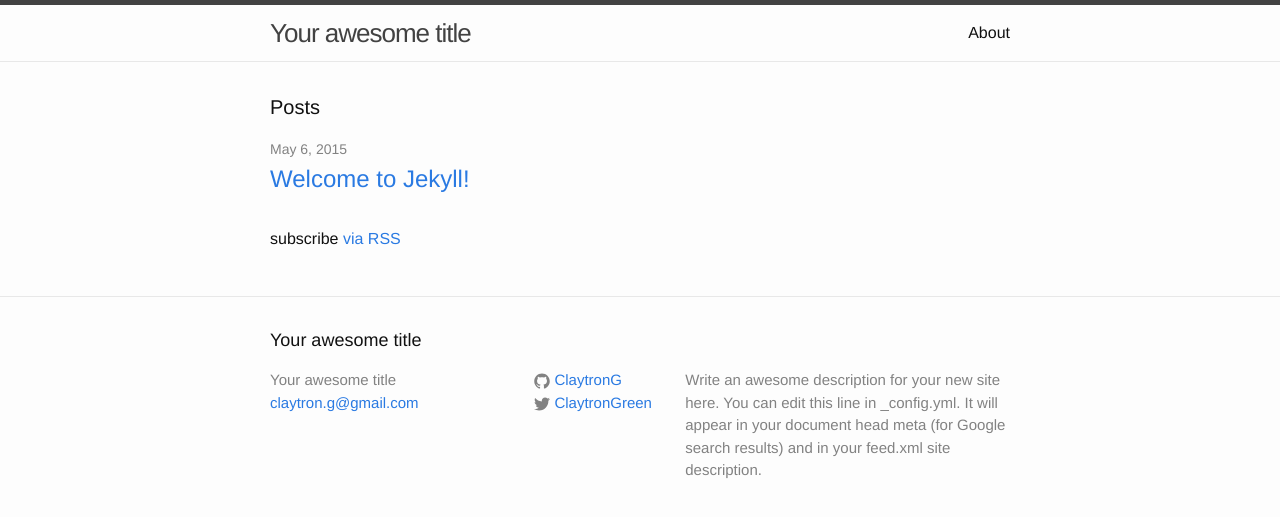
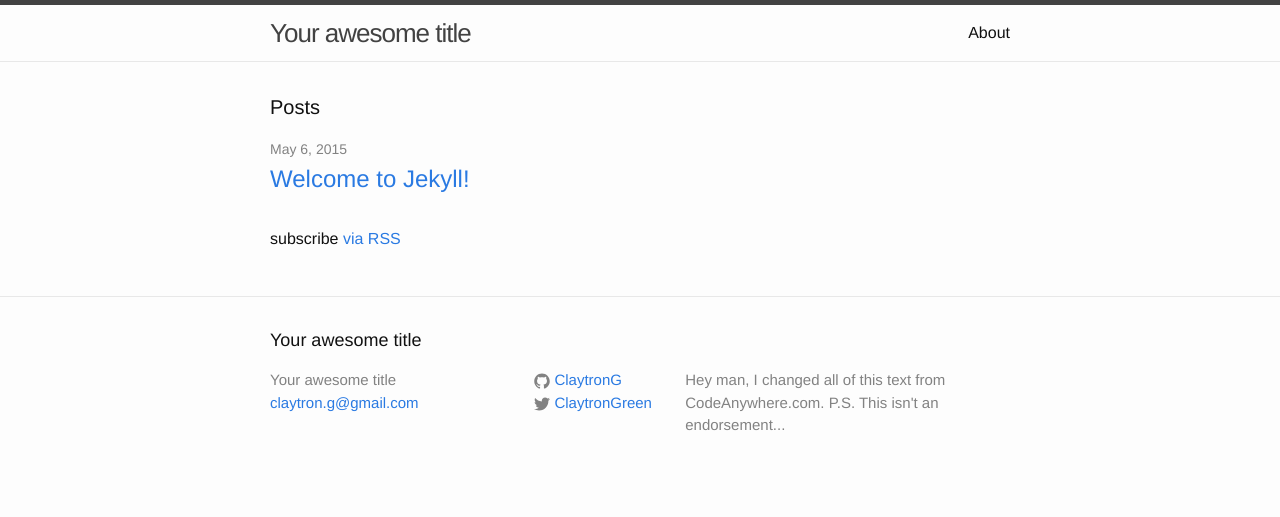
Before and after one commit to ClaytronG/claytrong.github.io, a Jekyll site: the page built from index.html, in a window 1280 px wide. Shown: the top 517 px of the page. Built offline with Jekyll 4.4.1, drawn with Linux system fonts in a browser that asks for light colours.

Commit message:
Change page description

```diff
--- a/_config.yml
+++ b/_config.yml
@@ -2,9 +2,8 @@
 title: Your awesome title
 email: claytron.g@gmail.com
 description: > # this means to ignore newlines until "baseurl:"
-  Write an awesome description for your new site here. You can edit this
-  line in _config.yml. It will appear in your document head meta (for
-  Google search results) and in your feed.xml site description.
+  Hey man, I changed all of this text from CodeAnywhere.com.
+  P.S. This isn't an endorsement...
 baseurl: "" # the subpath of your site, e.g. /blog/
 url: "http://yourdomain.com" # the base hostname & protocol for your site
 twitter_username: ClaytronGreen
```
